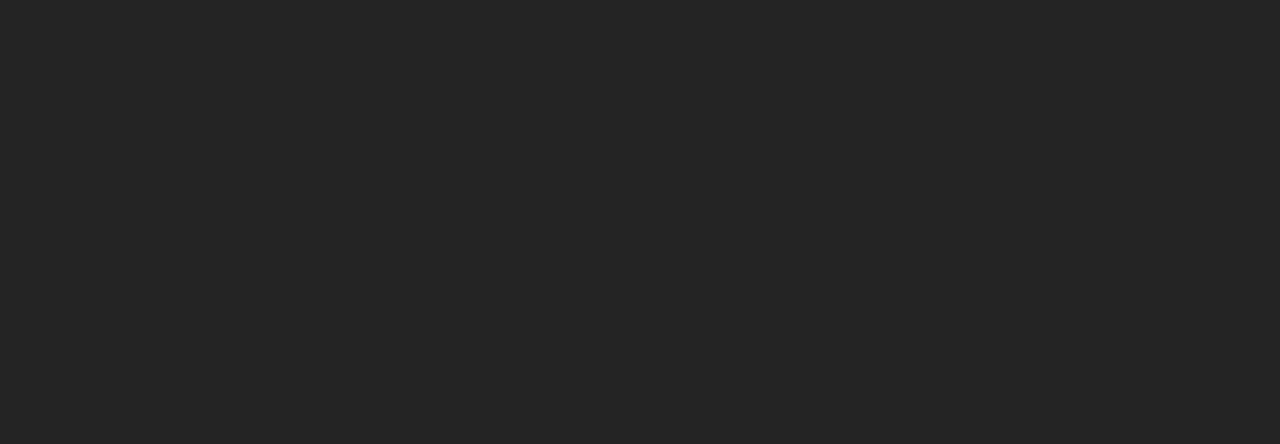
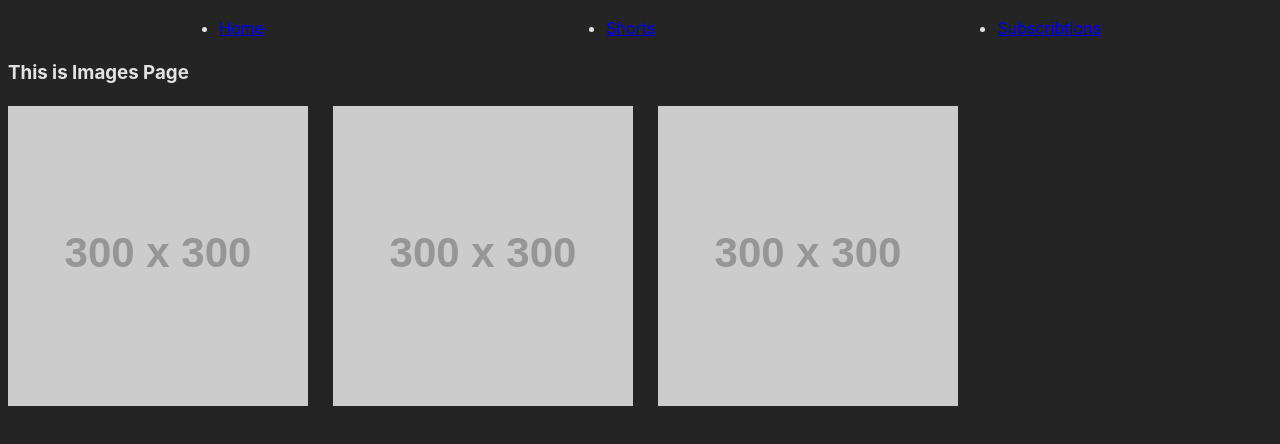
Before and after one commit to grish97/react-course, a React (Vite) app: page /images in a window 1280 px wide. Before the commit this address had no page. Shown: the top 444 px of the page. Built offline with nearby package versions, Linux system fonts and the light colour scheme.

Commit message:
fix file names

```diff
--- a/src/components/MainLayout.jsx
+++ b/src/components/MainLayout.jsx
@@ -10,10 +10,10 @@
                         <Link to='/'>Home</Link>
                     </li>
                     <li>
-                        <Link to='/shorts'>Shorts</Link>
+                        <Link to='/images'>Shorts</Link>
                     </li>
                     <li>
-                        <Link to='/subscribtions'>Subscribtions</Link>
+                        <Link to='/subscriptions'>Subscribtions</Link>
                     </li>
                 </ul>
             </nav>
--- a/src/pages/ShortDetail.jsx
+++ b/src/pages/ImageDetail.jsx
@@ -1,13 +1,13 @@
 import { useParams } from "react-router-dom";
 import { getImageDetail } from "../data/images";
 
-export const ShortDetail = () => {
+export const ImageDetail = () => {
     const { imageId } = useParams();
     const image = getImageDetail(imageId);
 
     return (
         <div>
-            <h3>Short Detail</h3>
+            <h3>Image Detail</h3>
 
             <p>{image.name}</p>
 
--- a/src/pages/Shorts.jsx
+++ b/src/pages/Images.jsx
@@ -2,7 +2,7 @@
 import { getImages } from '../data/images';
 
 
-export const Shorts = () => {
+export const Images = () => {
     const navigate = useNavigate();
 
     const images = getImages();
@@ -13,7 +13,7 @@
 
     return (
         <section>
-            <h1>This is Shorts Page</h1>
+            <h1>This is Images Page</h1>
 
             <div className="images">
                 {images.map((image, index) => (
--- a/src/pages/Subscribtions.jsx
+++ /dev/null
@@ -1,8 +0,0 @@
-
-export const Subscribtions = () => {
-    return (
-        <section>
-            <p>This is Subscribtions Page</p>
-        </section>
-    );
-};
--- /dev/null
+++ b/src/pages/Subscriptions.jsx
@@ -0,0 +1,8 @@
+
+export const Subscriptions = () => {
+    return (
+        <section>
+            <p>This is Subscriptions Page</p>
+        </section>
+    );
+};
--- a/src/routing/Routing.jsx
+++ b/src/routing/Routing.jsx
@@ -1,9 +1,9 @@
 import { BrowserRouter, Routes, Route } from 'react-router-dom';
 
 import { Home } from '../pages/Home';
-import { Shorts } from '../pages/Shorts';
-import { ShortDetail } from '../pages/ShortDetail';
-import { Subscribtions } from '../pages/Subscribtions';
+import { Images } from '../pages/Images';
+import { ImageDetail } from '../pages/ImageDetail';
+import { Subscriptions } from '../pages/Subscriptions';
 
 import { MainLayout } from '../components/MainLayout';
 
@@ -13,9 +13,9 @@
             <Routes>
                 <Route element={<MainLayout />}>
                     <Route index element={<Home />} />
-                    <Route path='/shorts' element={<Shorts />} />
-                    <Route path='/shorts/:imageId' element={<ShortDetail />} />
-                    <Route path='/subscribtions' element={<Subscribtions />} />
+                    <Route path='/images' element={<Images />} />
+                    <Route path='/images/:imageId' element={<ImageDetail />} />
+                    <Route path='/subscriptions' element={<Subscriptions />} />
                 </Route>
             </Routes>
         </BrowserRouter>
```
Also changed, not shown: src/data/subscriptions.js (+9 -1 lines).
